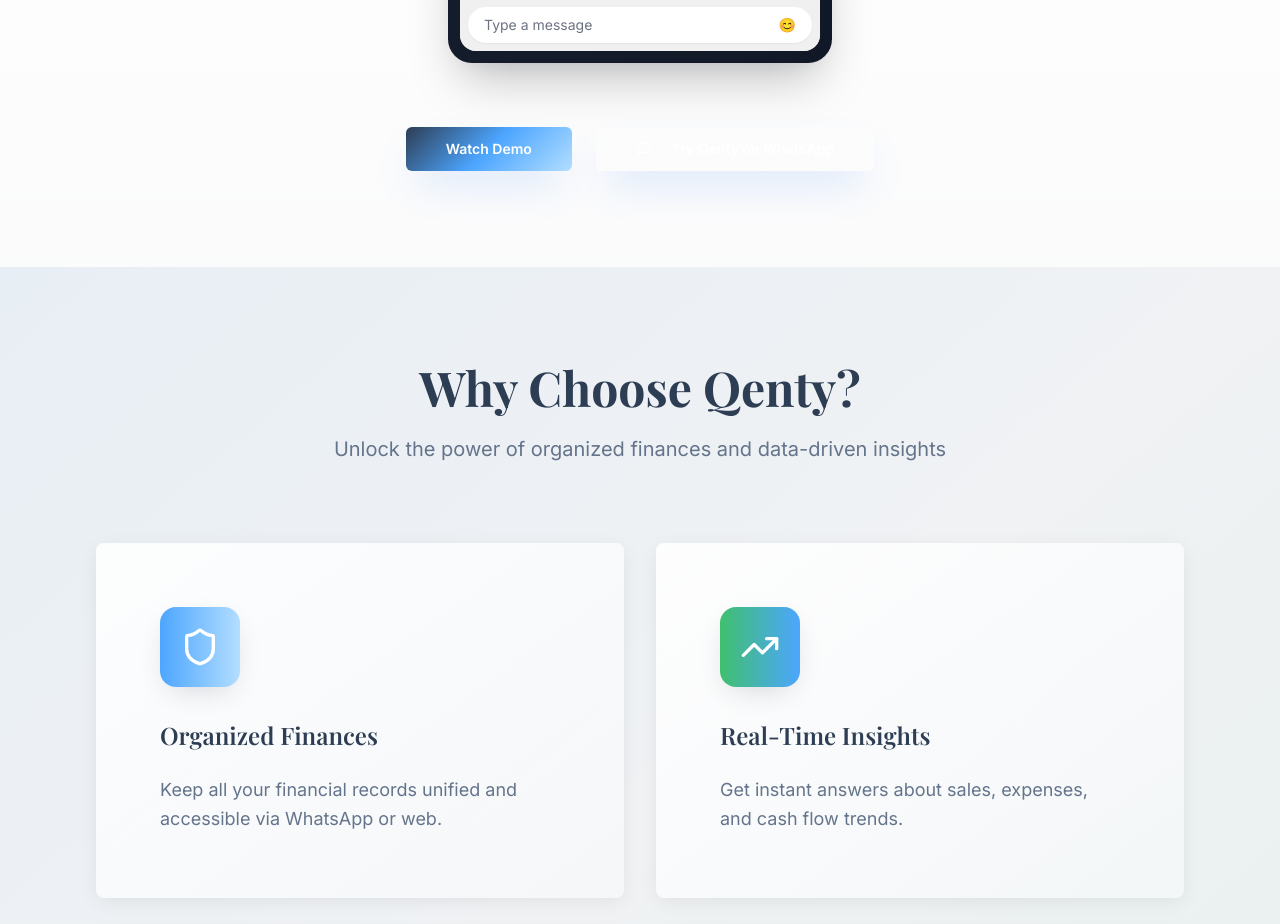
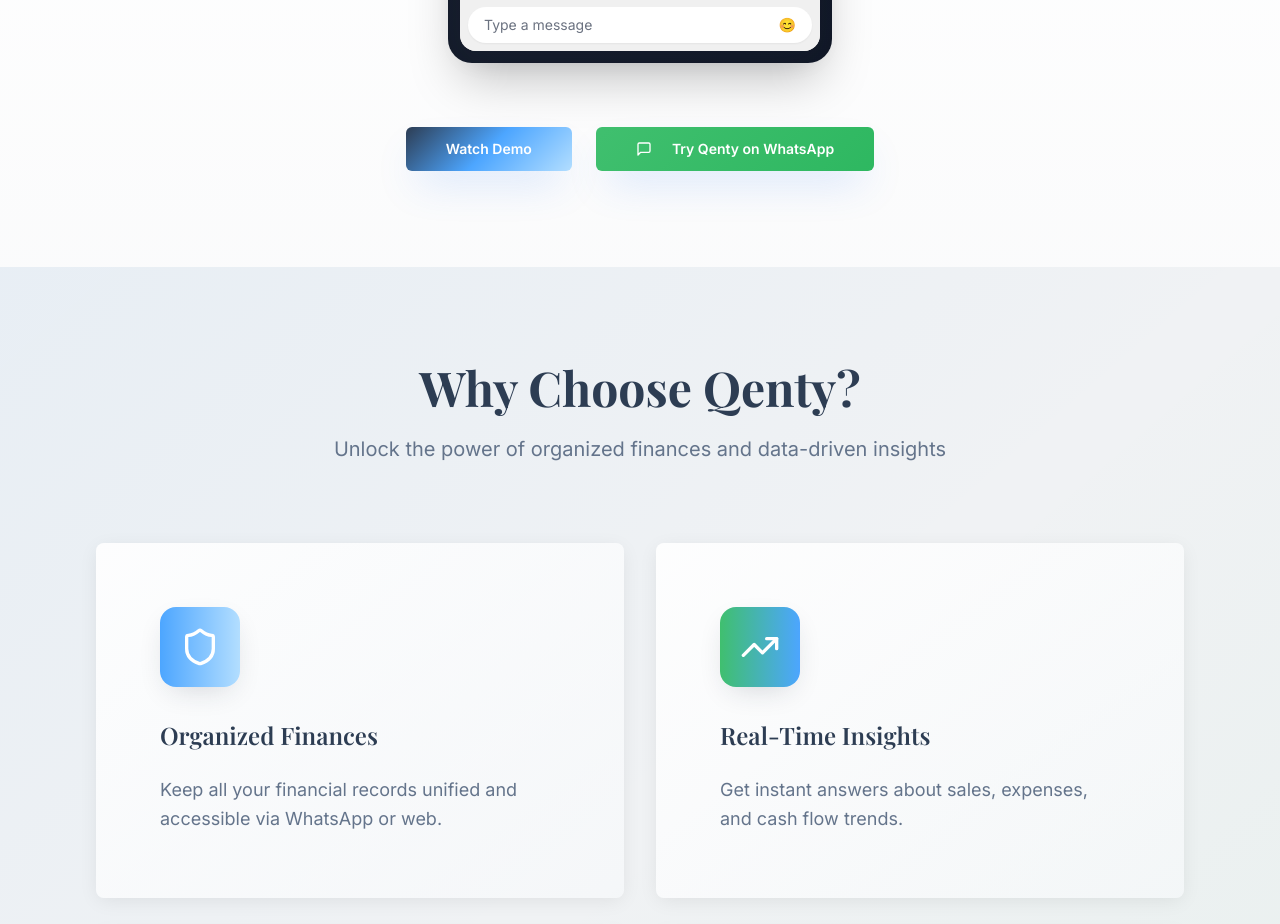
Before and after one commit to FaithKwamboka/kesher-biz-grow, a React (Vite) app: page / in a window 1280 px wide. Shown: the part 1840-2764 px from the top of the page. Built offline with nearby package versions, Linux system fonts and the light colour scheme; the HTML template or start-up script is replaced by a standard one.

Commit message:
Fix button visibility

```diff
--- a/src/index.css
+++ b/src/index.css
@@ -50,6 +50,7 @@ All colors MUST be HSL.
 
     /* Enhanced Gradients */
     --gradient-hero: linear-gradient(135deg, hsl(var(--qenty-navy)), hsl(var(--qenty-blue)), hsl(var(--qenty-sky)));
+    --gradient-success: linear-gradient(135deg, hsl(var(--qenty-accent)), hsl(142 60% 45%));
     --gradient-light: linear-gradient(135deg, hsl(var(--qenty-grey)), rgba(255, 255, 255, 0.8));
     --gradient-card: linear-gradient(145deg, rgba(255, 255, 255, 0.9), rgba(248, 250, 252, 0.6));
     --gradient-accent: linear-gradient(135deg, hsl(var(--qenty-accent)), hsl(var(--qenty-blue)));
@@ -133,6 +134,10 @@ All colors MUST be HSL.
     background: var(--gradient-hero);
   }
 
+  .bg-gradient-success {
+    background: var(--gradient-success);
+  }
+
   .bg-gradient-light {
     background: var(--gradient-light);
   }
```
